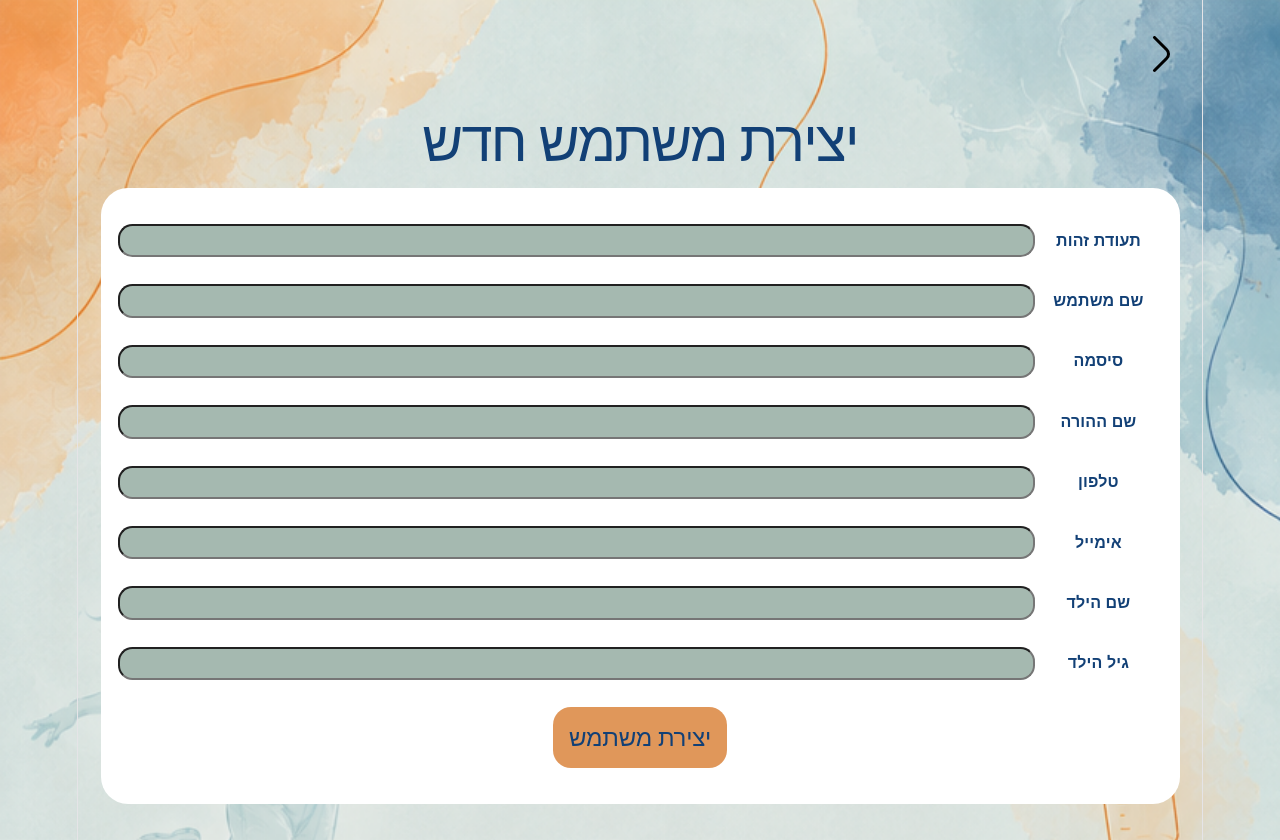
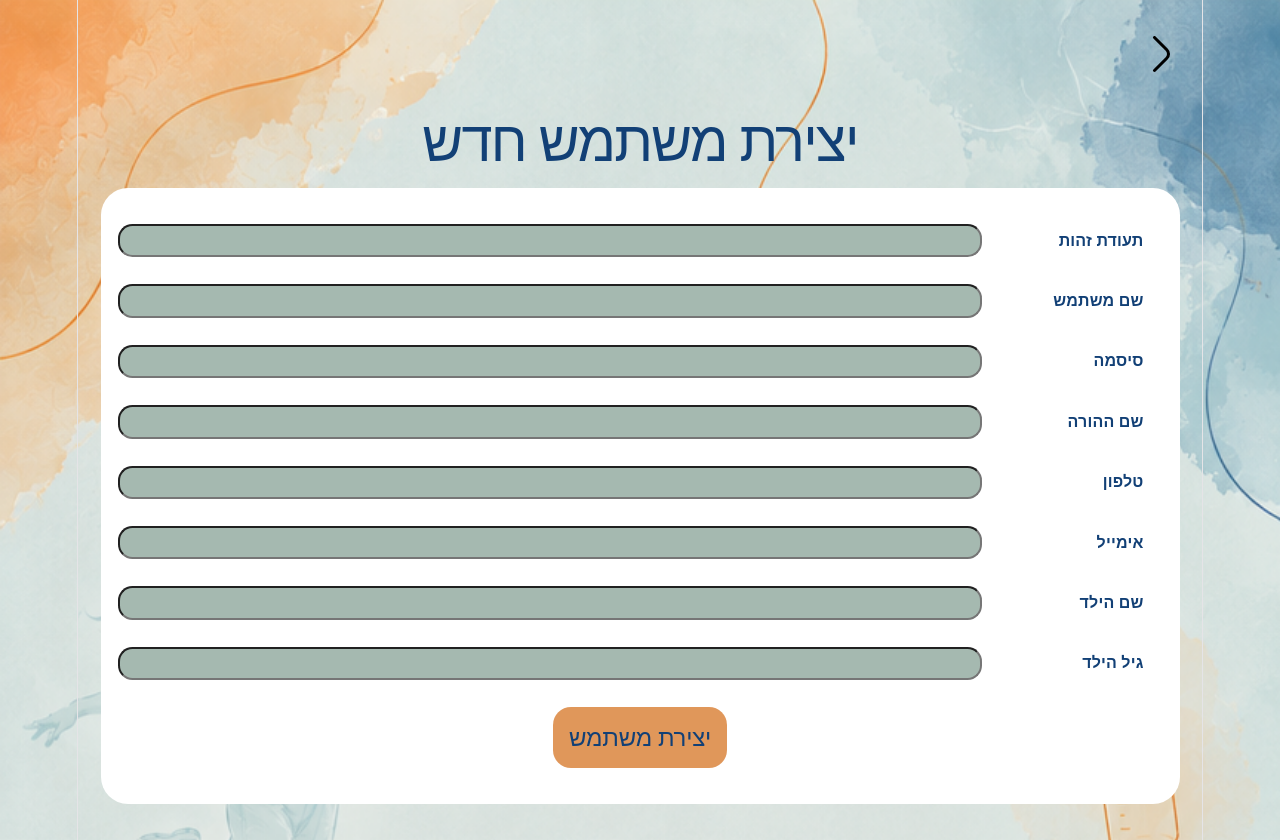
Before and after one commit to shircohen83/shtodio, a React (Vite) app: page /signup in a window 1280 px wide. Built offline with nearby package versions, Linux system fonts and the light colour scheme.

Commit message:
improving the looks of the sign up page

```diff
--- a/src/pages/SignUpPage.css
+++ b/src/pages/SignUpPage.css
@@ -10,13 +10,18 @@
 
 .signup-card {
   display: grid;
-  grid-template-columns: auto 1fr;
+  grid-template-columns: 8rem 1fr;
   align-items: center;
   gap: 1.5rem 1rem;
 
   padding: 2rem;
   border-radius: 1.5rem;
   background-color: var(--white);
+}
+
+.signup-card h4 {
+  justify-self: start;
+  text-align: right;
 }
 
 .signup-card input {
```
